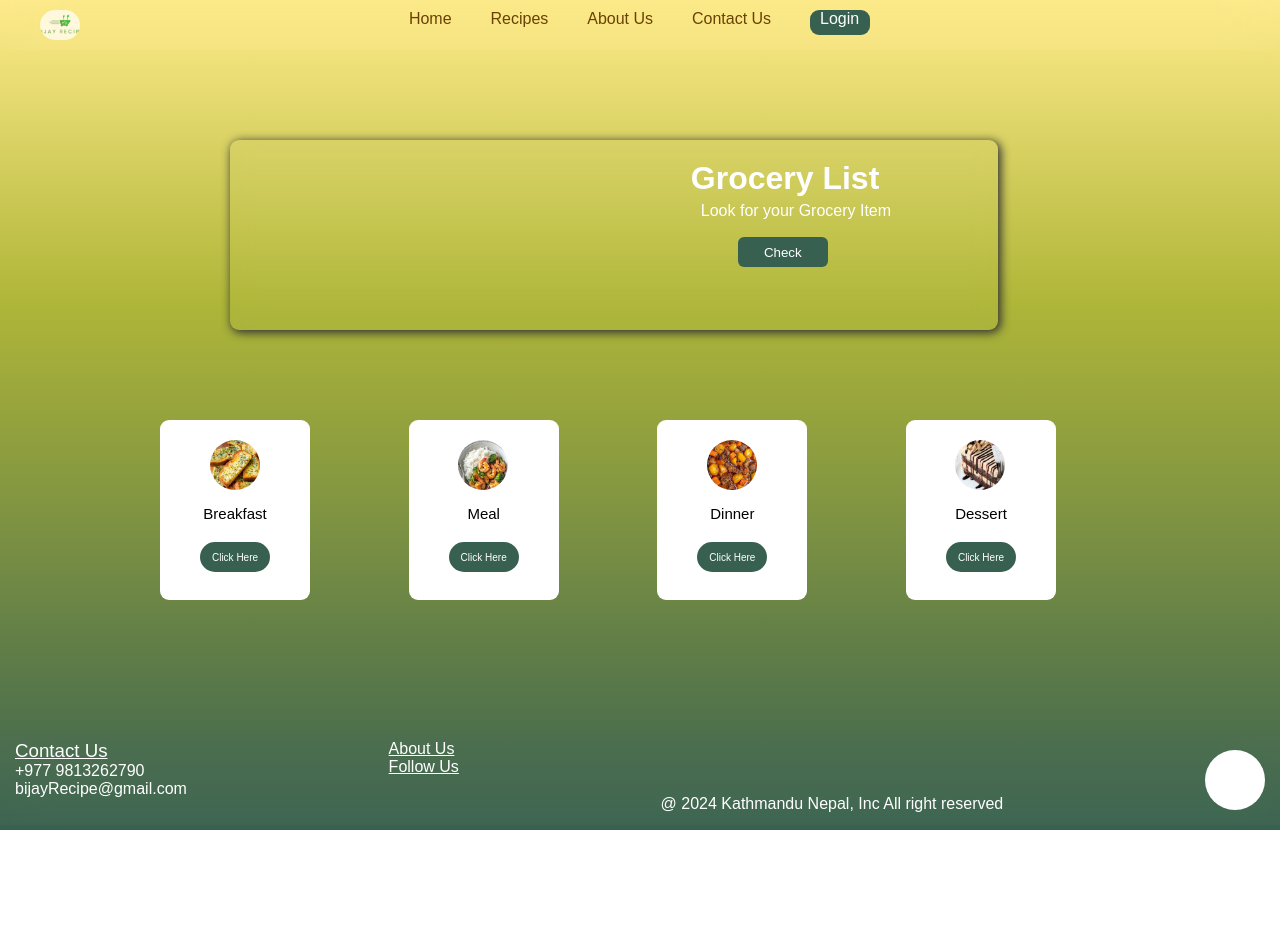
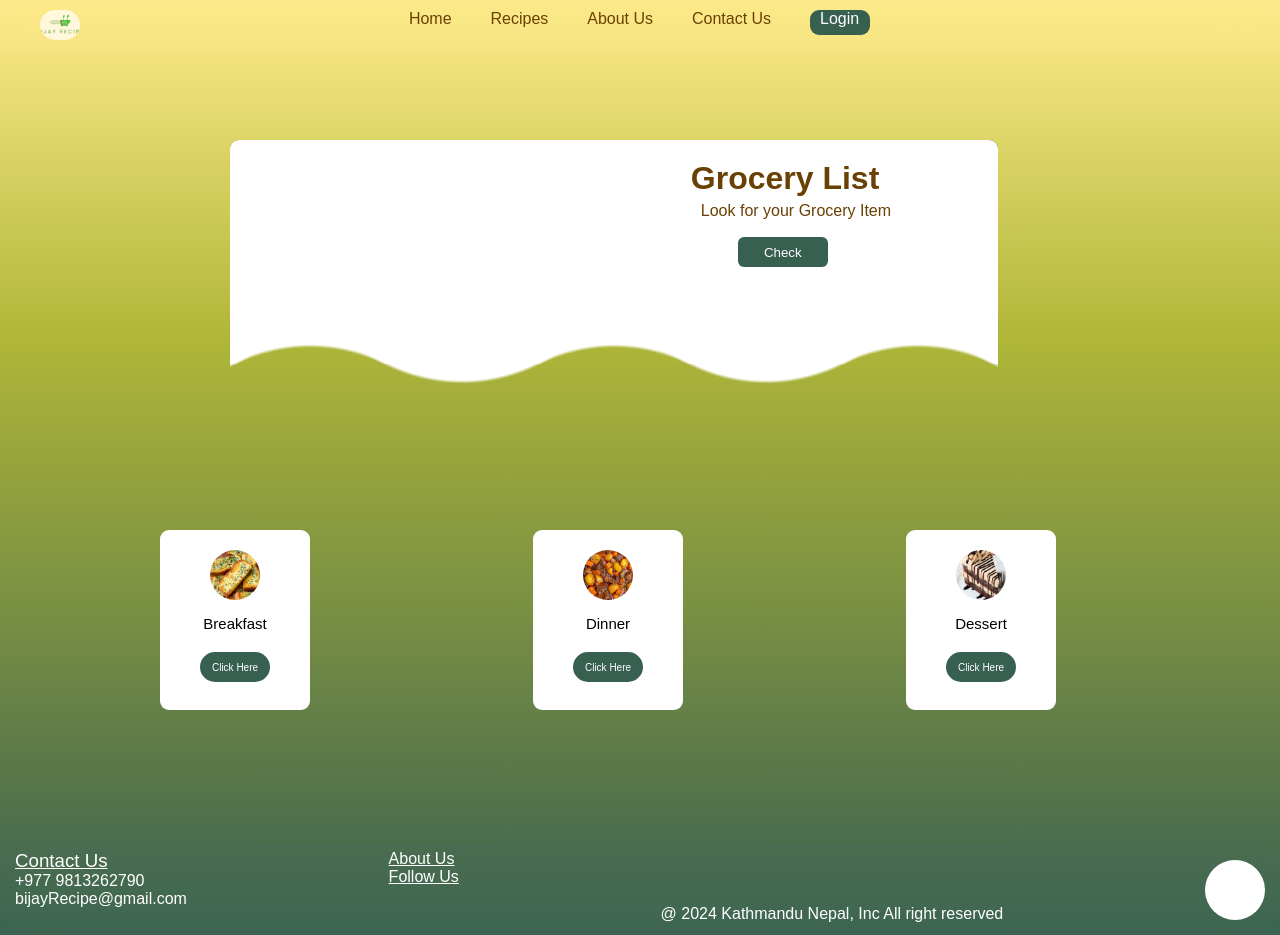
Before and after one commit to Bijay-Gurung/Recipe-Sharing-Web-App, a React (Create React App) app: page / in a window 1280 px wide. Before the commit the page ends 830 px from the top, so only its background shows below. Built offline with nearby package versions, Linux system fonts and the light colour scheme.

Commit message:
adding wave effect in div

```diff
--- a/src/View/Home.css
+++ b/src/View/Home.css
@@ -7,7 +7,7 @@
 
 body{
     background: linear-gradient(180deg, #FFEB8A 0%, #AFB638 36.35%, #386050 100%);
-    height: 830px;
+    height: 935px;
 }
 
 .nav{
@@ -50,24 +50,27 @@ body{
 }
 
 .GroceryList{
-    height: 190px;
+    height: 300px;
     width: 60%;
-    background-color: #ffffff05;
-    backdrop-filter: blur(10px);
-    -webkit-backdrop-filter: blur(25px);
+    background-color: #fff;
     box-shadow: 2px 2px 10px 1px #333333;
     border-radius: 9px;
     position: relative;
     top: 90px;
     left: 230px;
     display: flex;
+     --mask:
+     radial-gradient(169.94px at 50% calc(100% - 228px),#000 99%,#0000 101%) calc(50% - 152px) 0/304px 100%,
+     radial-gradient(169.94px at 50% calc(100% + 152px),#0000 99%,#000 101%) 50% calc(100% - 76px)/304px 100% repeat-x;
+     -webkit-mask: var(--mask);
+     mask: var(--mask);
 }
 .GroceryList .Left{
     width: 60%;
 }
 .GroceryList .Right{
     width: 40%;
-    color: #fff;
+    color: #6A4104;
 }
 
 .GroceryList .Right h1{
--- a/src/View/Home.js
+++ b/src/View/Home.js
@@ -26,11 +26,11 @@ function Categories(){
                 <button>Click Here</button>
             </div>
 
-            <div className='meal'>
+            {/* <div className='meal'>
                 <div className='mimage'></div>
                 <h3>Meal</h3>
                 <button>Click Here</button>
-            </div>
+            </div> */}
 
             <div className='dinner'>
                 <div className='dimage'></div>
```
